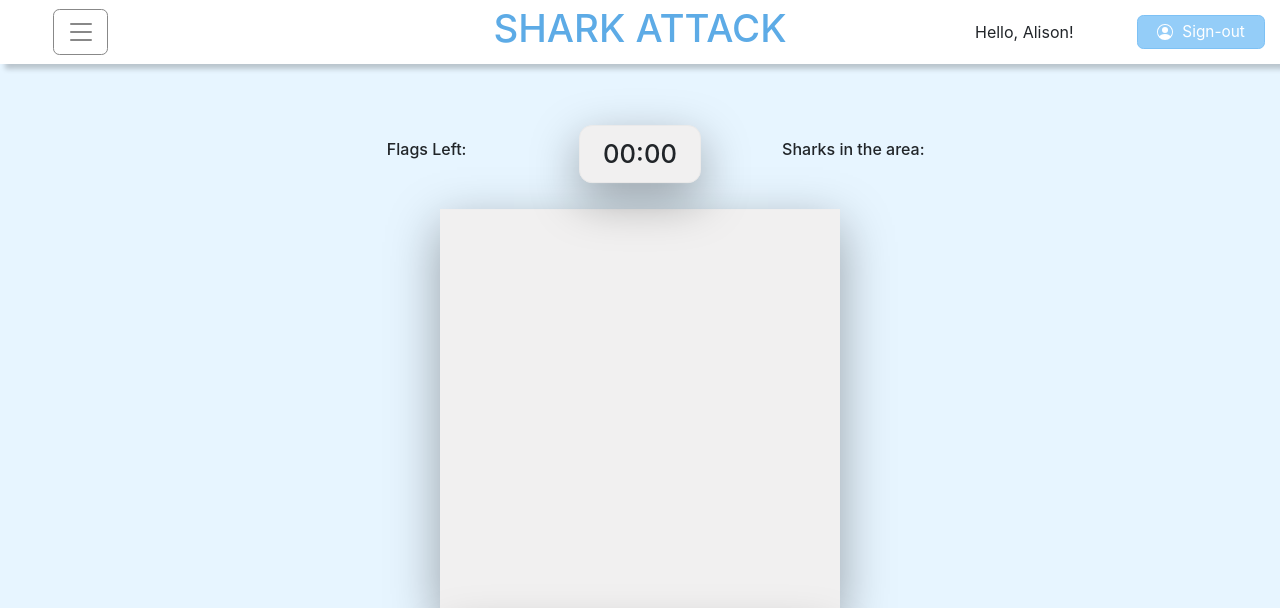
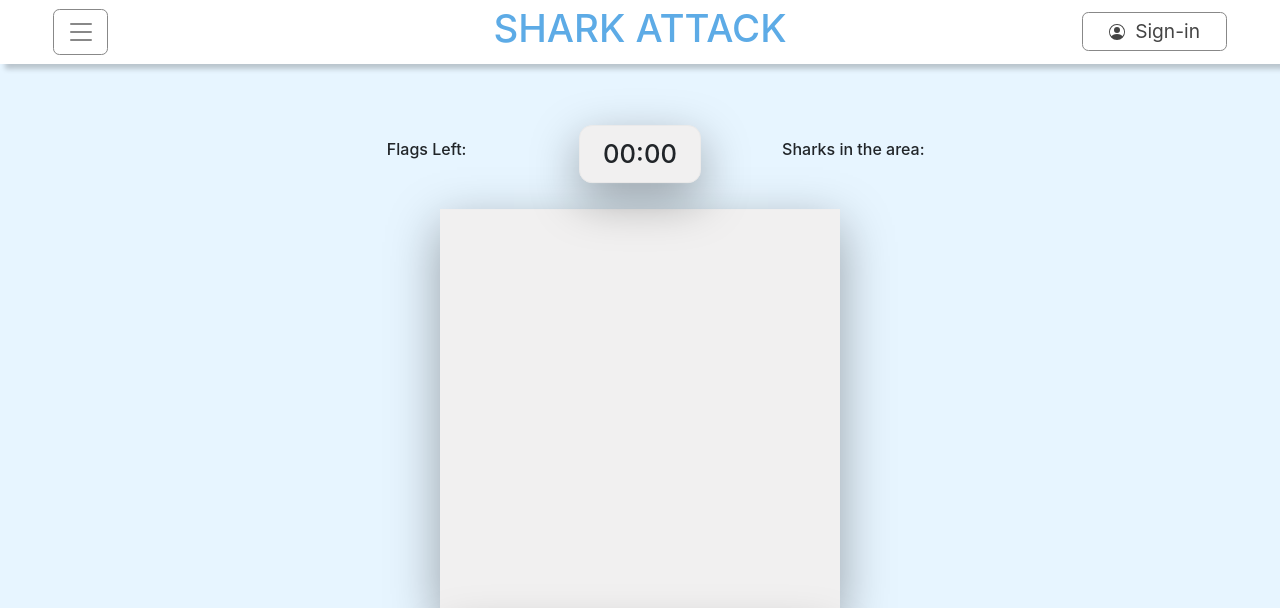
Before and after one commit to tallandsman/CITS3403-Project, a Flask app: page / in a window 1280 px wide. Shown: the top 608 px of the page. Run offline with Flask 2, Linux system fonts and the light colour scheme.

Commit message:
Sign in/Sign up buttons visibility changed

```diff
--- a/app/routes.py
+++ b/app/routes.py
@@ -36,6 +36,7 @@ def sign_in():
         return redirect(next_page)
     return render_template('signIn.html', title='Sign In', form=form)
 
+#TODO: Once a user is signed up, make sure it's signed in and redirect to index
 @app.route('/signup', methods=['GET', 'POST'])
 def sign_up():
     # if user is already signed in - redirect it to game page
@@ -47,8 +48,7 @@ def sign_up():
         user.set_password(form.password.data)
         db.session.add(user)
         db.session.commit()
-        flash('Congratulations, you are now a registered user!')
-        # Redirect users who have signed up to game page
+        login_user(user)
         return redirect(url_for('index'))
     return render_template('signUp.html', title='Sign Up', form=form)
 
--- a/app/templates/base.html
+++ b/app/templates/base.html
@@ -75,9 +75,10 @@
         </ul>
         <!-- h1 tag for game name -->
         <h1 class="col-6"><a class="title" href="{{ url_for('index') }}">SHARK ATTACK</a></h1>
+        {%if current_user.is_anonymous %}
         <!-- Sign-in button -->
-        <div class="sign_in_box col-3" style="display: none;">
-            <a class="sign_in_btn" href="{{ url_for('sign_in') }}>
+        <div class="sign_in_box col-3">
+            <a class="sign_in_btn" href="{{ url_for('sign_in') }}">
                 <svg class="nav_icon" xmlns="http://www.w3.org/2000/svg" width="16" height="16" fill="currentColor" class="bi bi-person-circle" viewBox="0 0 16 16">
                     <path d="M11 6a3 3 0 1 1-6 0 3 3 0 0 1 6 0z"/>
                     <path fill-rule="evenodd" d="M0 8a8 8 0 1 1 16 0A8 8 0 0 1 0 8zm8-7a7 7 0 0 0-5.468 11.37C3.242 11.226 4.805 10 8 10s4.757 1.225 5.468 2.37A7 7 0 0 0 8 1z"/>
@@ -85,10 +86,11 @@
                 Sign-in
             </a>
         </div>
+        {% else %}
         <!-- Sign-out button: when user is singed in -->
         <div class="sign_out_box col-3">
             <!-- TODO: get username -->
-            <p class="vertical-center">Hello, Alison!</p>
+            <p class="vertical-center">Hello, {{ current_user.username }}!</p>
             <!-- TODO: address needed for signing out -->
             <a href="{{ url_for('logout') }}">
                 <svg class="nav_icon" xmlns="http://www.w3.org/2000/svg" width="16" height="16" fill="currentColor" class="bi bi-person-circle" viewBox="0 0 16 16">
@@ -98,6 +100,7 @@
                 Sign-out
             </a>
         </div>
+        {% endif %}
     </nav>
     <!-- Navigation bar section end ****************************************** -->
 
```
